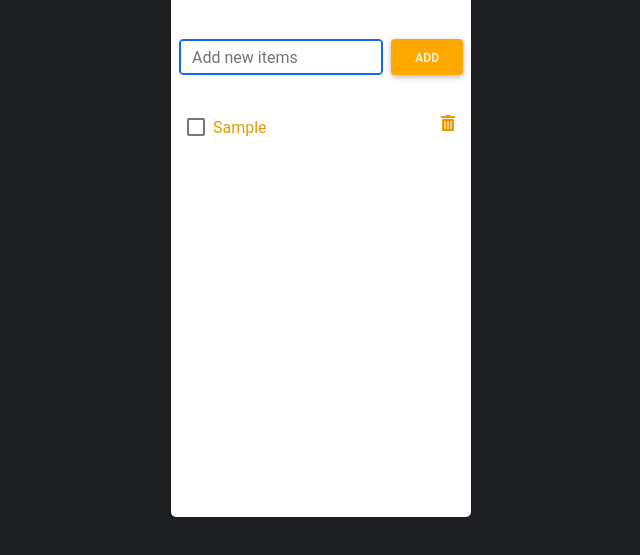
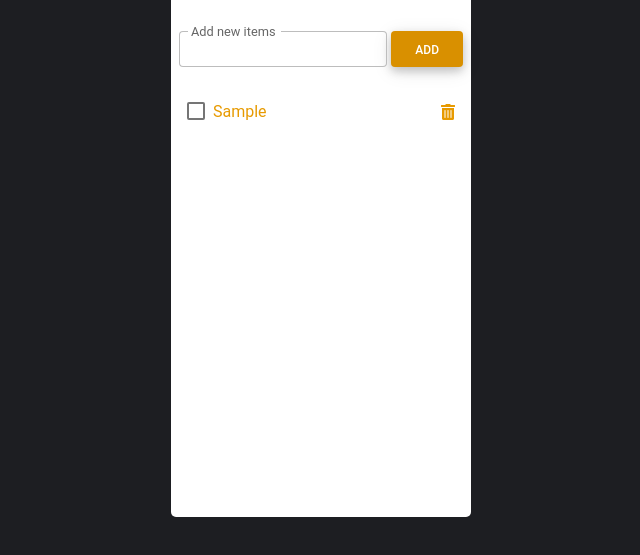
Before and after one commit to Htet-Wai-Yan/To-do-list, a plain HTML site: page index.html in a window 1280 px wide. Both pictures are taken after typing "Sample" into the empty fields and a click on the button "ADD". Shown: the part 93-648 px from the top of the page, without its empty margins (319-959 px from the left). Drawn offline with nearby package versions, Linux system fonts and the light colour scheme.

Commit message:
Local storage added but not satisfy

```diff
--- a/app.js
+++ b/app.js
@@ -4,47 +4,54 @@ let theList = document.querySelector("#theList");
 let theField = document.querySelector("#newItem");
 let theAlert = document.querySelector("#theAlert");
 
+let notesInLocalStorage = localStorage.getItem('note')
+
+let noteObj = notesInLocalStorage !== null ? JSON.parse(notesInLocalStorage): []
+
 // Submit event
 theForm.addEventListener("submit", (event) => {
-  //   disable form default refresh behaviour
+  // disable form default refresh behaviour
   event.preventDefault();
-  addItem(theField.value);
+
+  noteObj.push(theField.value.trim())
+  localStorage.setItem('note', JSON.stringify(noteObj))
+
+  addItem(noteObj)
+
+  theField.value = ""
+
 });
 
-function addItem(inputValue) {
-  //   the HTML template
-  theNewItem = `
-    <li class = "my-2">
-      <div>
-        <input class="form-check-input me-1" type="checkbox" onchange="toggleCheckbox(this)" /> ${inputValue}
-      </div>
-      <i class = "fas fa-trash-alt" id = "deleteBtn" onclick = "deleteNote(this)" style = "cursor: pointer"></i>
-    </li>
-  `;
-
-  if (theField.value !== "") {
-    //   add "where" and "item"
-    theList.insertAdjacentHTML("beforeend", theNewItem);
-
-    //   empty field after submit
-    theField.value = "";
-
-    //   focus field again after submit
-    theField.focus();
-
-    //   toggle alert
-    theAlert.classList.add("d-none");
-  } else {
-    theAlert.classList.remove("d-none");
-  }
+function deleteItem(click) {
+  click.parentElement.remove()
 }
 
-// toggle css class when the checkbox is toggle
-function toggleCheckbox(click) {
-  click.parentElement.classList.toggle("checkDone");
+function addItem(noteObj) {
+  let li = `
+      <li class = "my-2">
+        <div>
+          <input class="form-check-input me-1" type="checkbox" /> ${noteObj.length == 0 ? noteObj[noteObj.length + 1] : noteObj[noteObj.length - 1]}
+        </div>
+        <i class = "fas fa-trash-alt" id = "deleteBtn" style = "cursor: pointer" onclick = "deleteItem(this)"></i>
+      </li>
+    `
+
+    theList.insertAdjacentHTML('beforeend', li)
 }
 
-// delete items when trash icon is click
-function deleteNote(click) {
-  click.parentElement.remove()
+function localStorageItem() {
+  noteObj.forEach(note => {
+    let li = `
+      <li class = "my-2">
+        <div>
+          <input class="form-check-input me-1" type="checkbox" /> ${note}
+        </div>
+        <i class = "fas fa-trash-alt" id = "deleteBtn" style = "cursor: pointer" onclick = "deleteItem(this)"></i>
+      </li>
+    `
+
+    theList.insertAdjacentHTML('beforeend', li)
+  })
 }
+
+localStorageItem()
--- a/index.html
+++ b/index.html
@@ -19,14 +19,20 @@
     <div class="alert alert-danger d-none" role="alert" id="theAlert">
       Empty item! really!!
     </div>
+
     <form id="theForm" class="p-2">
-      <div class="d-flex py-2">
-        <input id="newItem" type="text" class="form-control me-2" aria-label="new item" aria-describedby="basic-addon2" placeholder="Add new items" autocomplete="off" />
+      <div class="d-flex">
+        <div class="form-outline me-1">
+          <input id="newItem" type="text" class="form-control me-2" aria-label="new item" aria-describedby="basic-addon2" autocomplete="off" />
+          <label class="form-label" for="newItem">Add new items</label>
+        </div>
         <button class="btn btn-warning" id="add">Add</button>
       </div>
     </form>
 
-    <ul id="theList"></ul>
+    <ul id="theList">
+
+    </ul>
   </main>
 
   <script src="app.js"></script>
--- a/style.css
+++ b/style.css
@@ -28,6 +28,7 @@ ul {
 li {
   display: flex;
   justify-content: space-between;
+  align-items: center;
 }
 
 /* give alert a positive absolute */
```
